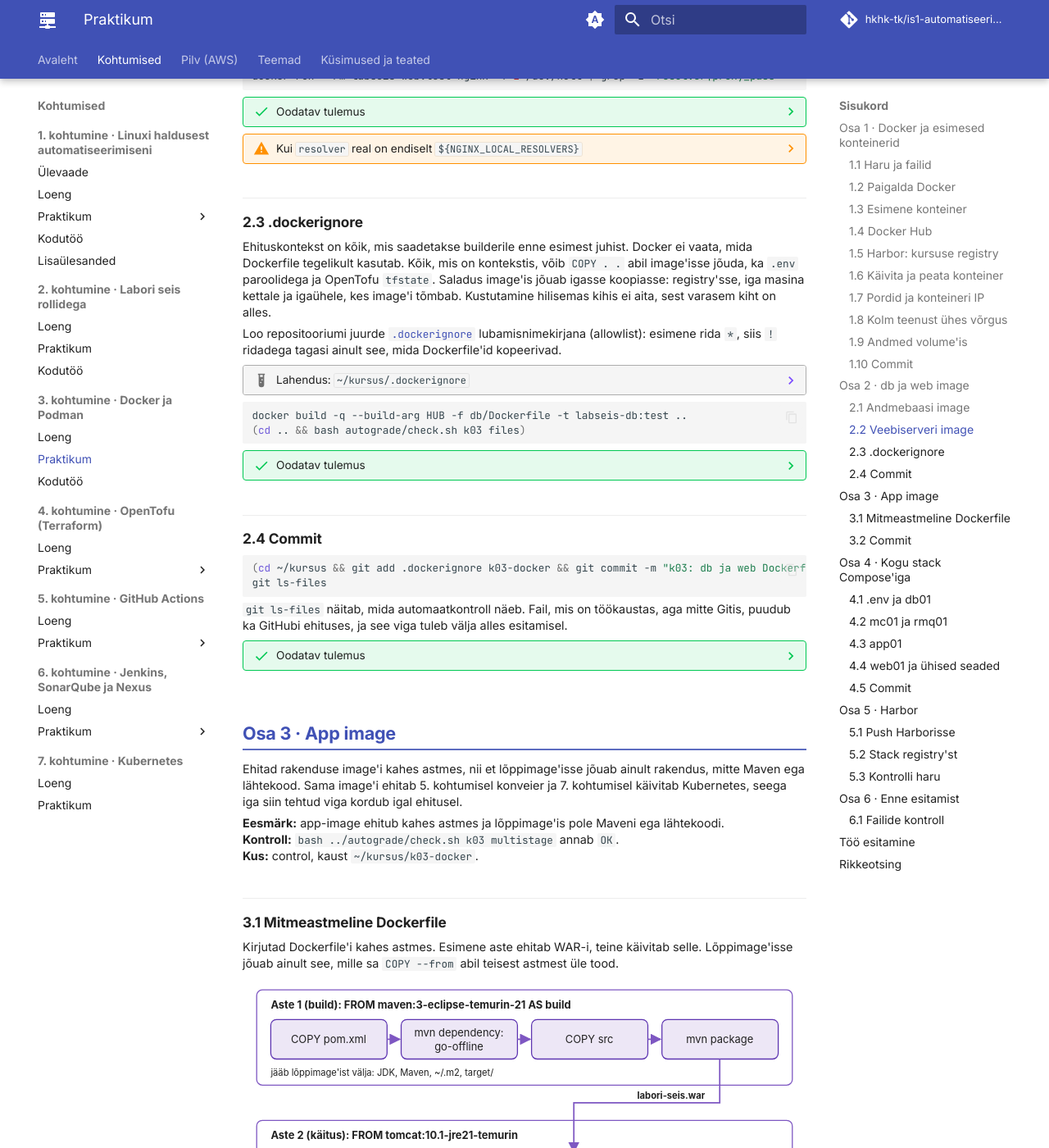
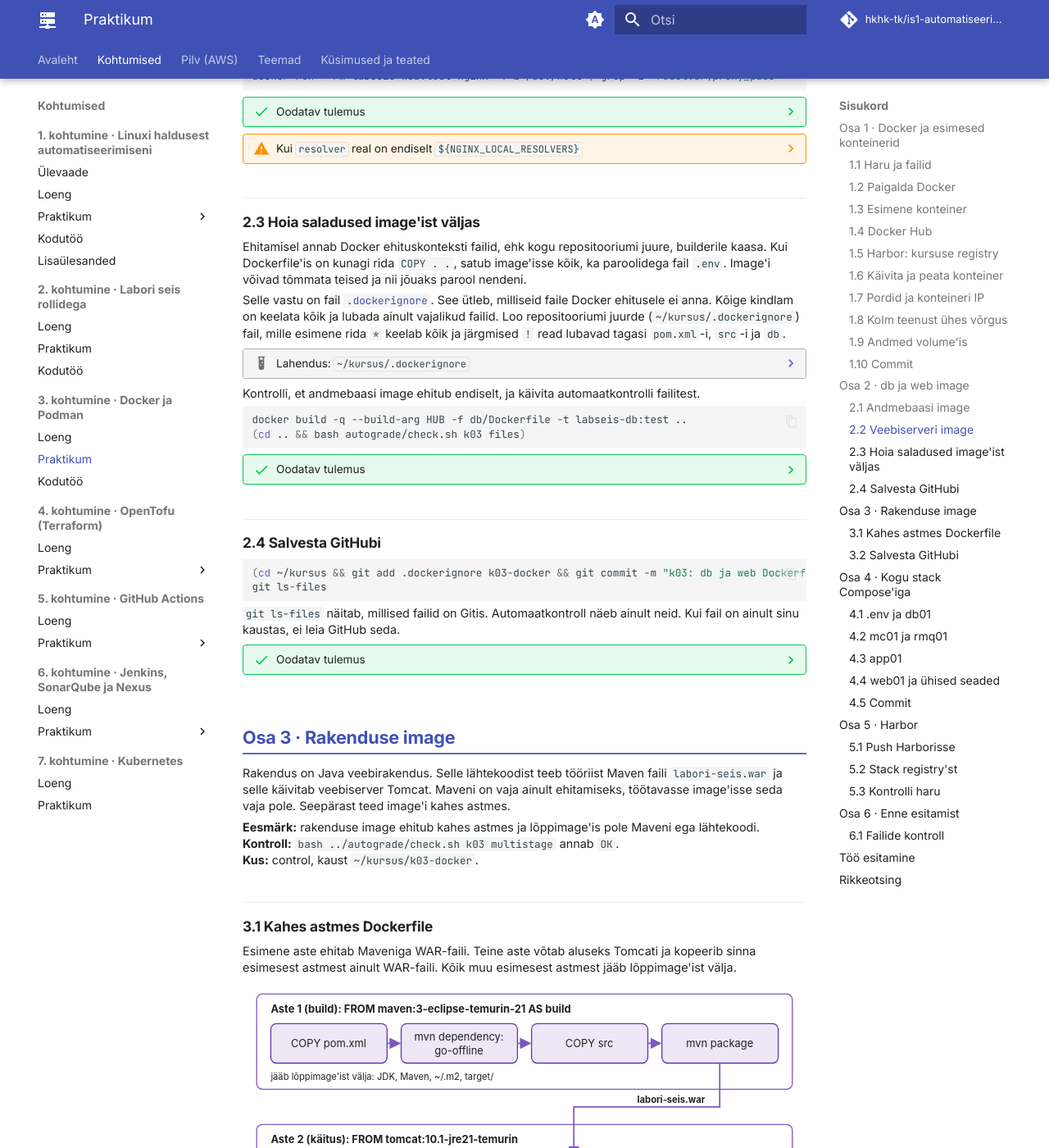
Before and after one commit to hkhk-tk/is1-automatiseerimine, an MkDocs documentation site: the page built from docs/k03/lab.md, in a window 1280 px wide and 1400 px high, scrolled down 10000 px. Shown: the whole window at 82% size. Built offline with MkDocs 1.6.1 and Material for MkDocs 9.7.7, drawn with Linux system fonts in a browser that asks for light colours; comment, search, counter and statistics services are not loaded; some of the changed text lies outside the part shown.

Commit message:
K3 praktikum 2.3–3.2: .dockerignore ja kahes astmes Dockerfile algajale, nõuded sammudena, tabelid ümber nummerdatud

````diff
--- a/docs/k03/lab.md
+++ b/docs/k03/lab.md
@@ -597,11 +597,11 @@ docker run --rm labseis-web:test nginx -T 2>/dev/null | grep -E 'resolver|proxy_
 
     Rida `ENV` puudub või fail ei ole kaustas `/etc/nginx/templates/`. Kontrolli Dockerfile'i ja ehita image uuesti.
 
-### 2.3 .dockerignore
+### 2.3 Hoia saladused image'ist väljas
 
-Ehituskontekst on kõik, mis saadetakse builderile enne esimest juhist. Docker ei vaata, mida Dockerfile tegelikult kasutab. Kõik, mis on kontekstis, võib `COPY . .` abil image'isse jõuda, ka `.env` paroolidega ja OpenTofu `tfstate`. Saladus image'is jõuab igasse koopiasse: registry'sse, iga masina kettale ja igaühele, kes image'i tõmbab. Kustutamine hilisemas kihis ei aita, sest varasem kiht on alles.
+Ehitamisel annab Docker ehituskonteksti failid, ehk kogu repositooriumi juure, builderile kaasa. Kui Dockerfile'is on kunagi rida `COPY . .`, satub image'isse kõik, ka paroolidega fail `.env`. Image'i võivad tõmmata teised ja nii jõuaks parool nendeni.
 
-Loo repositooriumi juurde [`.dockerignore`](https://docs.docker.com/build/concepts/context/) lubamisnimekirjana (allowlist): esimene rida `*`, siis `!` ridadega tagasi ainult see, mida Dockerfile'id kopeerivad.
+Selle vastu on fail [`.dockerignore`](https://docs.docker.com/build/concepts/context/). See ütleb, milliseid faile Docker ehitusele ei anna. Kõige kindlam on keelata kõik ja lubada ainult vajalikud failid. Loo repositooriumi juurde (`~/kursus/.dockerignore`) fail, mille esimene rida `*` keelab kõik ja järgmised `!` read lubavad tagasi `pom.xml`-i, `src`-i ja `db`.
 
 ??? example "Lahendus: `~/kursus/.dockerignore`"
 
@@ -612,7 +612,9 @@ Loo repositooriumi juurde [`.dockerignore`](https://docs.docker.com/build/concep
     !db
     ```
 
-    Reeglid loetakse ülevalt alla ja hilisem reegel kirjutab varasema üle. `*` jätab välja kõik, `!` read toovad tagasi ainult vajaliku.
+    Docker loeb ridu ülevalt alla ja hilisem rida kirjutab varasema üle.
+
+Kontrolli, et andmebaasi image ehitub endiselt, ja käivita automaatkontrolli failitest.
 
 ```bash
 docker build -q --build-arg HUB -f db/Dockerfile -t labseis-db:test ..
@@ -621,49 +623,55 @@ docker build -q --build-arg HUB -f db/Dockerfile -t labseis-db:test ..
 
 ??? success "Oodatav tulemus"
 
-    db-image ehitub endiselt ja `k03 files` annab `OK` või kurdab ainult app-image'i ja Compose'i failide üle, mida sul veel pole. `.dockerignore` on kaitse. Kui Dockerfile'is on kunagi `COPY . .`, ei jõua `.env` ega `.git` image'isse. Lubamisnimekirjaga ei jõua uus fail image'isse enne, kui sa selle ise lubad. Keelunimekirja (`.env`, `.git`) tuleb iga uue saladusefailiga täiendada, ja see ununeb.
+    Image ehitub. `k03 files` annab `OK` või kurdab ainult `app/Dockerfile`-i ja `compose.yaml`-i üle, mida sa pole veel teinud.
 
-### 2.4 Commit
+### 2.4 Salvesta GitHubi
 
 ```bash
 (cd ~/kursus && git add .dockerignore k03-docker && git commit -m "k03: db ja web Dockerfile, .dockerignore" && git push)
 git ls-files
 ```
 
-`git ls-files` näitab, mida automaatkontroll näeb. Fail, mis on töökaustas, aga mitte Gitis, puudub ka GitHubi ehituses, ja see viga tuleb välja alles esitamisel.
+`git ls-files` näitab, millised failid on Gitis. Automaatkontroll näeb ainult neid. Kui fail on ainult sinu kaustas, ei leia GitHub seda.
 
 ??? success "Oodatav tulemus"
 
     `git ls-files` näitab faile `db/Dockerfile`, `web/Dockerfile` ja `web/nginx.conf`.
 
-## Osa 3 · App image
+## Osa 3 · Rakenduse image
 
-Ehitad rakenduse image'i kahes astmes, nii et lõppimage'isse jõuab ainult rakendus, mitte Maven ega lähtekood. Sama image'i ehitab 5. kohtumisel konveier ja 7. kohtumisel käivitab Kubernetes, seega iga siin tehtud viga kordub igal ehitusel.
+Rakendus on Java veebirakendus. Selle lähtekoodist teeb tööriist Maven faili `labori-seis.war` ja selle käivitab veebiserver Tomcat. Maveni on vaja ainult ehitamiseks, töötavasse image'isse seda vaja pole. Seepärast teed image'i kahes astmes.
 
-**Eesmärk:** app-image ehitub kahes astmes ja lõppimage'is pole Maveni ega lähtekoodi.
+**Eesmärk:** rakenduse image ehitub kahes astmes ja lõppimage'is pole Maveni ega lähtekoodi.
 **Kontroll:** `bash ../autograde/check.sh k03 multistage` annab `OK`.
 **Kus:** control, kaust `~/kursus/k03-docker`.
 
-### 3.1 Mitmeastmeline Dockerfile
+### 3.1 Kahes astmes Dockerfile
 
-Kirjutad Dockerfile'i kahes astmes. Esimene aste ehitab WAR-i, teine käivitab selle. Lõppimage'isse jõuab ainult see, mille sa `COPY --from` abil teisest astmest üle tood.
+Esimene aste ehitab Maveniga WAR-faili. Teine aste võtab aluseks Tomcati ja kopeerib sinna esimesest astmest ainult WAR-faili. Kõik muu esimesest astmest jääb lõppimage'ist välja.
 
 <figure markdown="span">
   ![Ehitusaste maven-image'iga teeb WAR-faili; käitusaste tomcat-image'iga saab ainult WAR-i COPY --from abil; lõppimage'is pole Maveni ega lähtekoodi](assets/k03_multistage.svg)
   <figcaption>Joonis 3.4. Mitmeastmeline ehitus: lõppimage'isse jõuab ainult WAR (Talvik, 2026).</figcaption>
 </figure>
 
-Tabel 3.2 on plaan astmete kaupa: esimene aste on ehitusmasin, mis pärast ehitust kustutatakse; teine läheb tootmisse; lõpu read on metaandmed, mis muutuvad iga commit'iga ja peavad seepärast olema viimased.
+Ava starteri fail `app/Dockerfile` ja täida TODO-read ([mitmeastmeline ehitus](https://docs.docker.com/build/building/multi-stage/)).
 
-??? note "Tabel 3.2. App-Dockerfile'i plaan"
+**Esimene aste (ehitus):**
 
-    | Aste | Mida teeb |
-    |---|---|
-    | `FROM ${HUB}/maven:3-eclipse-temurin-21 AS build` | töökataloog `/src`; **ainult** `pom.xml`; `mvn -B -q dependency:go-offline`; siis `src/`; `mvn -B -q package -DskipTests` |
-    | `FROM ${HUB}/tomcat:10.1-jre21-temurin` | `RUN`-i pole vaja (`curl` on baasis olemas ja `webapps` on tühi); `COPY --from=build` WAR → `webapps/ROOT.war`; `EXPOSE 8080`; `HEALTHCHECK` `curl -fsS http://localhost:8080/health` (`--start-period=60s`) |
-    | lõpp | `ARG GIT_SHA=unknown`, `ENV GIT_SHA=${GIT_SHA}`, `LABEL org.opencontainers.image.revision="${GIT_SHA}"`, `CMD ["catalina.sh", "run"]` |
+1. Aluseks image `maven:3-eclipse-temurin-21`, astme nimi `build` (`FROM … AS build`).
+2. Töökataloog `/src` (`WORKDIR`).
+3. Kopeeri kõigepealt ainult `pom.xml` ja laadi sõltuvused alla käsuga `mvn -B -q dependency:go-offline`.
+4. Siis kopeeri kaust `src` ja ehita WAR käsuga `mvn -B -q package -DskipTests`.
 
-Täida starteri `app/Dockerfile` [kahes astmes](https://docs.docker.com/build/building/multi-stage/) tabeli järgi. Kirjuta see ise, ühe astmega näidet ära kopeeri.
+**Teine aste (käivitus):**
+
+5. Aluseks image `tomcat:10.1-jre21-temurin`.
+6. Kopeeri esimesest astmest fail `/src/target/labori-seis.war` nimega `/usr/local/tomcat/webapps/ROOT.war` (`COPY --from=build`).
+7. Port `8080` (`EXPOSE`) ja tervisekontroll, mis küsib `curl`-iga aadressi `http://localhost:8080/health`. Tomcat käivitub umbes minuti, nii et anna kontrollile `--start-period=60s`.
+8. Lõppu argument `GIT_SHA`, sama nimega muutuja ja silt `org.opencontainers.image.revision` ning käivituskäsk `catalina.sh run`.
+
+Mõlema astme baasimage'i eesliide tuleb argumendist `HUB`.
 
 ??? example "Lahendus: `app/Dockerfile`"
 
@@ -687,22 +695,23 @@ Täida starteri `app/Dockerfile` [kahes astmes](https://docs.docker.com/build/bu
     CMD ["catalina.sh", "run"]
     ```
 
-    `pom.xml` eraldi ja enne `src`-i: sõltuvuste kiht muutub ainult siis, kui `pom.xml` muutub. Käitusaste ei vaja `RUN`-i: ametliku Tomcati image'i kaust `webapps` on tühi (näiterakendused on kaustas `webapps.dist`) ja healthcheck'i `curl` tuleb baasist (eclipse-temurin).
+    `pom.xml` kopeeritakse enne `src`-i, et Docker saaks sõltuvuste allalaadimise järgmisel ehitusel vahelt jätta, kui muutus ainult kood. Silt `GIT_SHA` näitab hiljem registry's, millisest commit'ist image tehti.
+
+Ehita image. Esimesel korral laadib Maven sõltuvused alla ja see võtab mõne minuti.
 
 ```bash
 docker build --build-arg HUB -f app/Dockerfile --build-arg GIT_SHA=$(git rev-parse --short HEAD) -t labseis-app:multi ..
-docker image ls labseis-app
 docker history labseis-app:multi | head -8
 docker image inspect -f '{{json .Config.Labels}}' labseis-app:multi
 ```
 
 ??? success "Oodatav tulemus"
 
-    `history` ülemistes ridades on WAR (umbes 30 MB), Maveni kihte pole, ja label'is on sinu SHA. Maven, JDK ja kaust `~/.m2` jäid ehitusastmesse ega jõudnud lõppimage'isse. Kui näed `history` ülemistes ridades Maveni kihte, kopeerib käitusaste valest kohast. Label SHA-ga ütleb hiljem registry's, millisest commit'ist image tehti, ilma Giti vaatamata.
+    Ehitus lõpeb ilma veata. `history` ülemistes ridades on WAR-fail (umbes 30 MB) ja Maveni ridu pole. Sildis on sinu commit'i lühike SHA.
 
-### 3.2 Commit
+### 3.2 Salvesta GitHubi
 
-Enne commit'i käivita automaatkontrolli test, mis kontrollib app-Dockerfile'i ülesehitust.
+Enne salvestamist käivita automaatkontrolli test, mis vaatab, kas Dockerfile on kahes astmes.
 
 ```bash
 (cd .. && bash autograde/check.sh k03 multistage)
@@ -711,7 +720,7 @@ Enne commit'i käivita automaatkontrolli test, mis kontrollib app-Dockerfile'i
 
 ??? success "Oodatav tulemus"
 
-    `multistage` annab `OK`. Test vaatab ainult faili kuju: kaks `FROM`-i ja `COPY --from`. Kas image töötab, näed 4. osas, kui app01 käivitub Compose'iga. Automaatkontrolli `build` ehitab selle esitamisel puhtast kloonist.
+    `multistage` annab `OK`. Test vaatab ainult Dockerfile'i ülesehitust. Kas rakendus töötab, näed 4. osas.
 
 ## Osa 4 · Kogu stack Compose'iga
 
@@ -919,7 +928,7 @@ docker compose exec app01 curl -s localhost:8080/health; echo
 
 Viimase teenuse kaudu pääseb stackile ligi väljast. Kõigil teenustel on samad restart- ja logiseaded, seega kirjutad need üks kord ja viitad neile YAML-ankruga. Ilma logide rotatsioonita täidab üks palju logi kirjutav konteiner `/var/lib/docker` partitsiooni ja siis seiskub kogu Docker koos kõigi teenustega.
 
-Nõuded: `web01` kontekstiga `./web` ja argumendiga `HUB`, image tabeli 3.3 järgi, port `"${WEB_PORT:-8080}:80"`, `depends_on: app01` tingimusega `service_healthy`. Kõigile teenustele kehtivad seaded üks kord faili algusesse [laiendusvälja](https://docs.docker.com/reference/compose-file/extension/) `x-common: &common` alla ja igale teenusele `<<: *common`: `restart: unless-stopped` ning `logging` draiveriga `json-file`, `max-size: "10m"`, `max-file: "3"`.
+Nõuded: `web01` kontekstiga `./web` ja argumendiga `HUB`, image tabeli 3.2 järgi, port `"${WEB_PORT:-8080}:80"`, `depends_on: app01` tingimusega `service_healthy`. Kõigile teenustele kehtivad seaded üks kord faili algusesse [laiendusvälja](https://docs.docker.com/reference/compose-file/extension/) `x-common: &common` alla ja igale teenusele `<<: *common`: `restart: unless-stopped` ning `logging` draiveriga `json-file`, `max-size: "10m"`, `max-file: "3"`.
 
 ??? example "Lahendus: ühised seaded (faili algusesse pärast `name:`)"
 
@@ -1200,7 +1209,7 @@ Iga osa tabelit loe ülevalt alla: esimeses veerus on see, mida näed, teises k
     | `docker stop` kestab 10 s, image käivitab lihtsa skripti või `sleep`-i | `docker top <k>` | PID 1 ei käsitle SIGTERM-i: lisa `--init` (Compose'is `init: true`) | tuum ei rakenda PID 1-le signaali vaikekäitumist; init annab signaali edasi |
     | `docker exec`: `container … is not running` | `docker ps -a`, `docker logs <k>` | konteiner ebaõnnestus: vaata logi või käivita sama image `--entrypoint sh` | `exec` vajab töötavat PID 1 protsessi, mille namespace'idesse siseneda |
 
-??? note "Tabel 3.5. Osa 2 · db ja web image"
+??? note "Tabel 3.4. Osa 2 · db ja web image"
 
     | Mida näed | Kontrolli | Tõenäoline põhjus | Miks see juhtub |
     |---|---|---|---|
@@ -1224,7 +1233,7 @@ Iga osa tabelit loe ülevalt alla: esimeses veerus on see, mida näed, teises k
     | `k03 tags` FAIL app-image'i järel | `ls k03-docker/compose.yaml` | test vajab ka `compose.yaml`-i, mis tekib Compose'i lehel | test loeb ametlike image'ite tag'id Compose'i failist |
     | `grep upperdir … mountinfo`: `Permission denied` või tühi | `docker inspect -f '{{.State.Pid}}' <k>` | `sudo` puudu või konteiner ei tööta | teise protsessi `mountinfo` on loetav ainult root'ile ja ainult töötava protsessi kohta |
 
-??? note "Tabel 3.7. Osa 4 · Kogu stack Compose'iga"
+??? note "Tabel 3.6. Osa 4 · Kogu stack Compose'iga"
 
     | Mida näed | Kontrolli | Tõenäoline põhjus | Miks see juhtub |
     |---|---|---|---|
````
Also changed, not shown: other parts of docs/k03/lab.md (+6 -6 lines).
